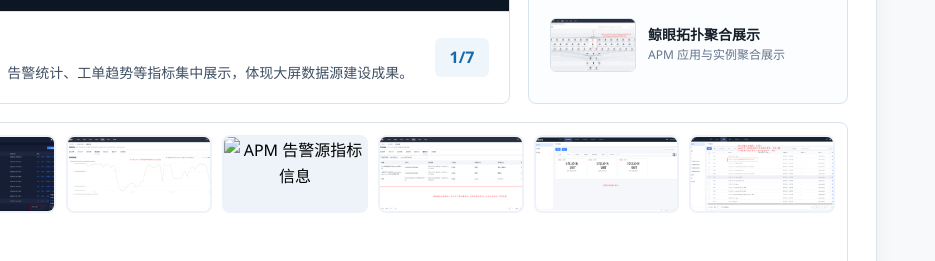
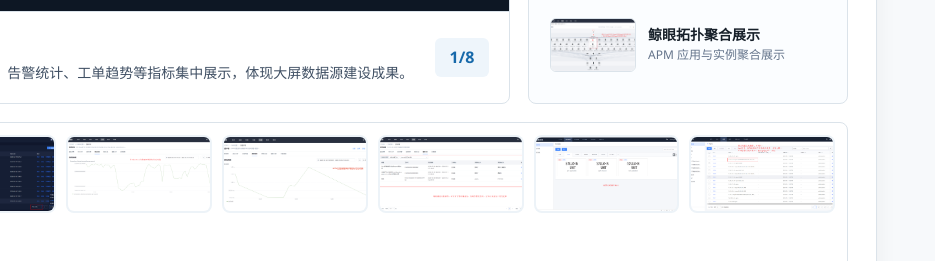
Before and after one commit to esther11163/Self-evaluation-for-Internship, a plain HTML site: page index.html in a window 1280 px wide. Shown: the part 3581-3842 px from the top of the page, 345-1280 px from the left. Drawn offline with Linux system fonts and the light colour scheme.

Commit message:
修改按钮7--》8

```diff
--- a/index.html
+++ b/index.html
@@ -1250,7 +1250,7 @@
               <h3 data-main-title>IT 运维监控大屏</h3>
               <p data-main-desc>支撑 CMDB 资源总览、系统健康状态、告警统计、工单趋势等指标集中展示，体现大屏数据源建设成果。</p>
             </div>
-            <div class="slide-count"><span data-current>1</span>/7</div>
+            <div class="slide-count"><span data-current>1</span>/8</div>
           </div>
         </article>
 
@@ -1299,7 +1299,7 @@
           <button type="button" class="is-active" data-index="0"><img src="成果截图/运维监控大屏成果截图.png" alt="IT 运维监控大屏"></button>
           <button type="button" data-index="1"><img src="成果截图/蓝鲸大屏数据源管理.png" alt="蓝鲸大屏数据源管理"></button>
           <button type="button" data-index="2"><img src="成果截图/Zabbix告警源指标信息.png" alt="Zabbix 告警源指标信息"></button>
-          <button type="button" data-index="3"><img src="成果截图/APM告警源指标信息.png.png" alt="APM 告警源指标信息"></button>
+          <button type="button" data-index="3"><img src="成果截图/APM告警源指标信息.png" alt="APM 告警源指标信息"></button>
           <button type="button" data-index="4"><img src="成果截图/ITSM辅助分析插件.png" alt="ITSM 辅助分析插件"></button>
           <button type="button" data-index="5"><img src="成果截图/配置发现插件.png" alt="配置发现插件"></button>
           <button type="button" data-index="6"><img src="成果截图/Nginx实例唯一性.png" alt="Nginx 实例唯一性"></button>
```
